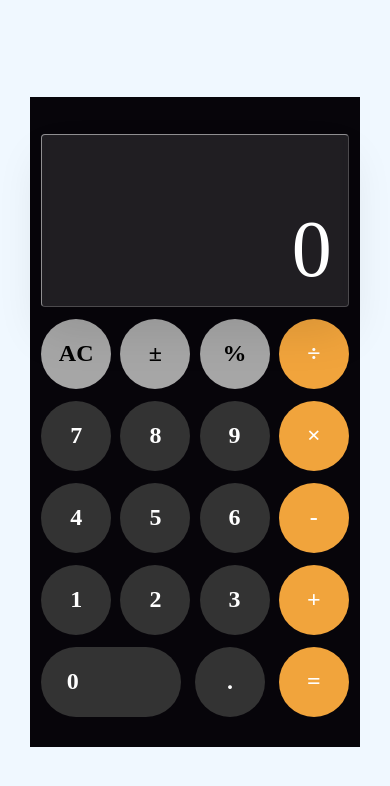
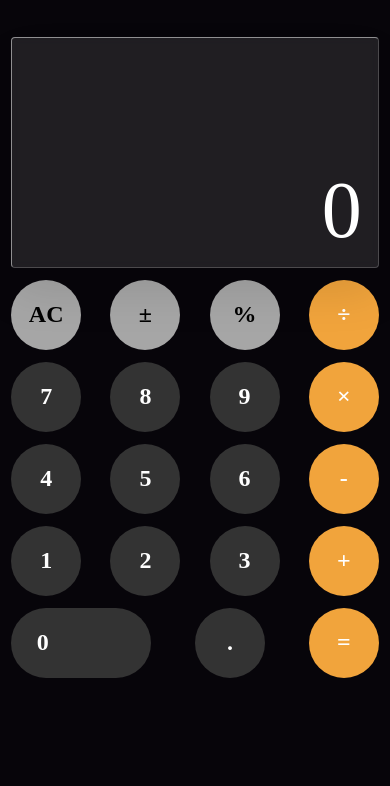
Before and after one commit to richardingwe/calculator-vanilla-javascript, a plain HTML site: page index.html in a window 390 px wide. Drawn offline with Linux system fonts and the light colour scheme.

Commit message:
made it responsive

```diff
--- a/style.css
+++ b/style.css
@@ -103,3 +103,12 @@
 	justify-content: flex-start;
 	padding-left: 1.6rem;
 }
+
+@media only screen and (max-width: 600px) {
+	.calculator_body {
+		width: 100%;
+		height: 100vh;
+		background-color: rgb(7, 5, 10);
+		padding: 2.3rem 0.7rem;
+	}
+}
```
